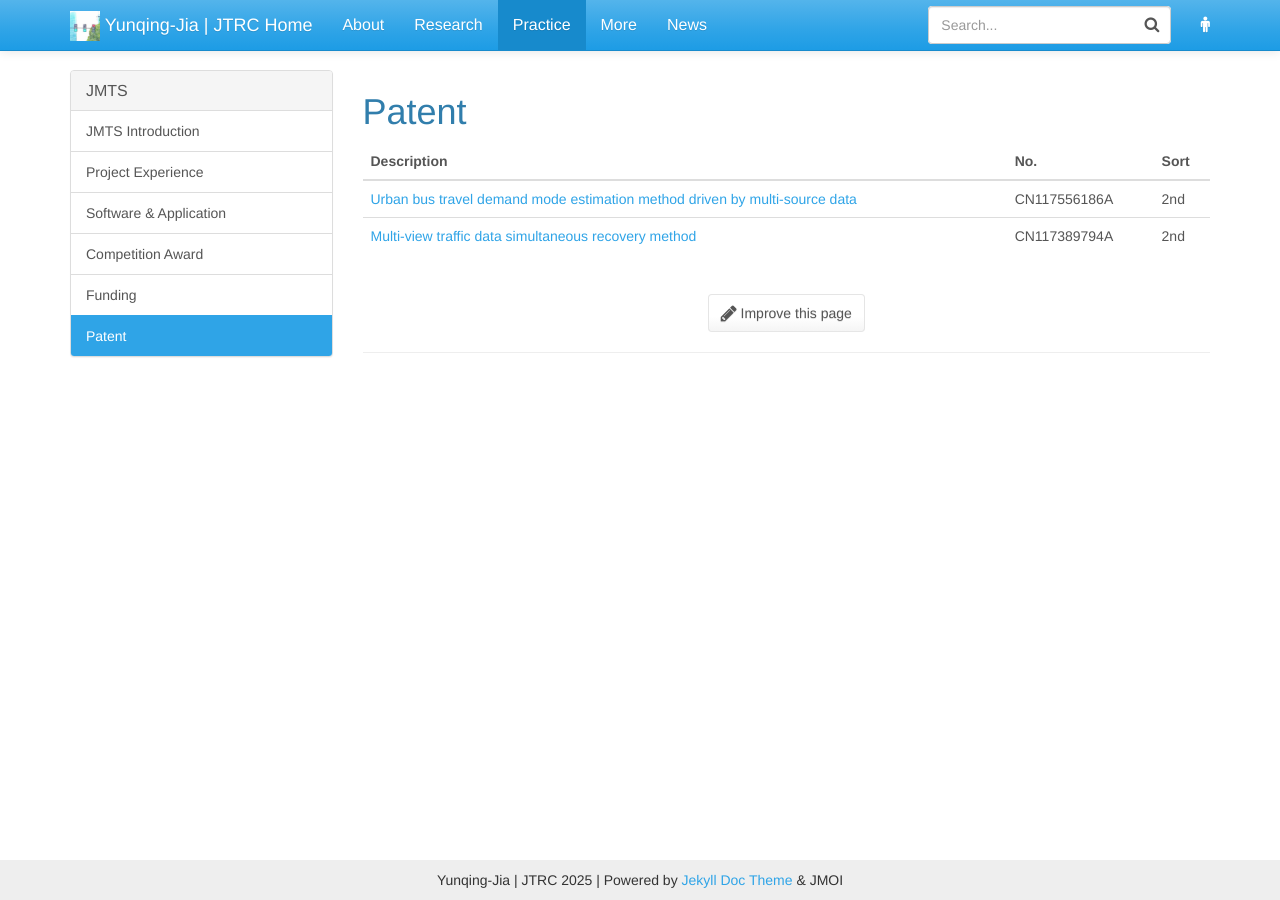
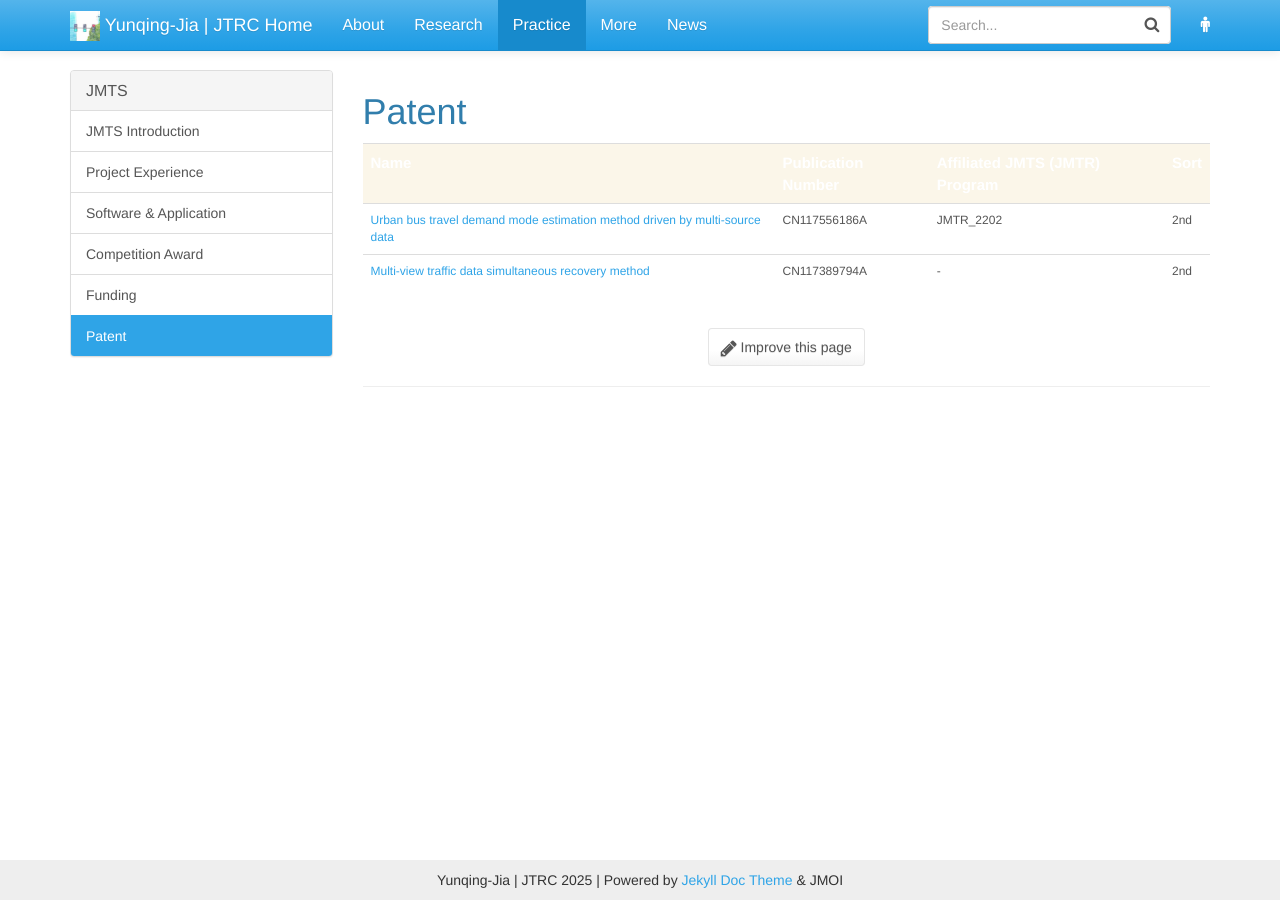
Before and after one commit to Yunqing-Jia/JTRC, a Jekyll site: the page built from _jmts/patent.md, in a window 1280 px wide. Built offline with Jekyll 4.4.1, drawn with Linux system fonts in a browser that asks for light colours.

Commit message:
Update patent.md

```diff
--- a/_jmts/patent.md
+++ b/_jmts/patent.md
@@ -10,7 +10,23 @@ font-size:21px;
 }
 </style>
 
-Description | No. | Sort
---- | --- | ---
-<a href="https://patents.google.com/patent/CN117556186A/en">Urban bus travel demand mode estimation method driven by multi-source data</a> | CN117556186A | 2nd
-<a href="https://patents.google.com/patent/CN117389794A/en">Multi-view traffic data simultaneous recovery method</a> | CN117389794A | 2nd
+<table>
+  <tr class="patent" style="color: #ffffff; font-size: 15px; font-weight: bold;">
+    <th>Name</th>
+    <th>Publication Number</th>
+    <th>Affiliated JMTS (JMTR) Program</th>
+    <th>Sort</th>
+  </tr>
+  <tr style="font-size: 12px; font-weight: normal; background-color: white;">
+    <td><a href="https://patents.google.com/patent/CN117556186A/en">Urban bus travel demand mode estimation method driven by multi-source data</a></td>
+    <td>CN117556186A</td>
+    <td>JMTR_2202</td>
+    <td>2nd</td>
+  </tr>
+  <tr style="font-size: 12px; font-weight: normal; background-color: white;">
+    <td><a href="https://patents.google.com/patent/CN117389794A/en">Multi-view traffic data simultaneous recovery method</a></td>
+    <td>CN117389794A</td>
+    <td>-</td>
+    <td>2nd</td>
+  </tr>
+</table>
```
